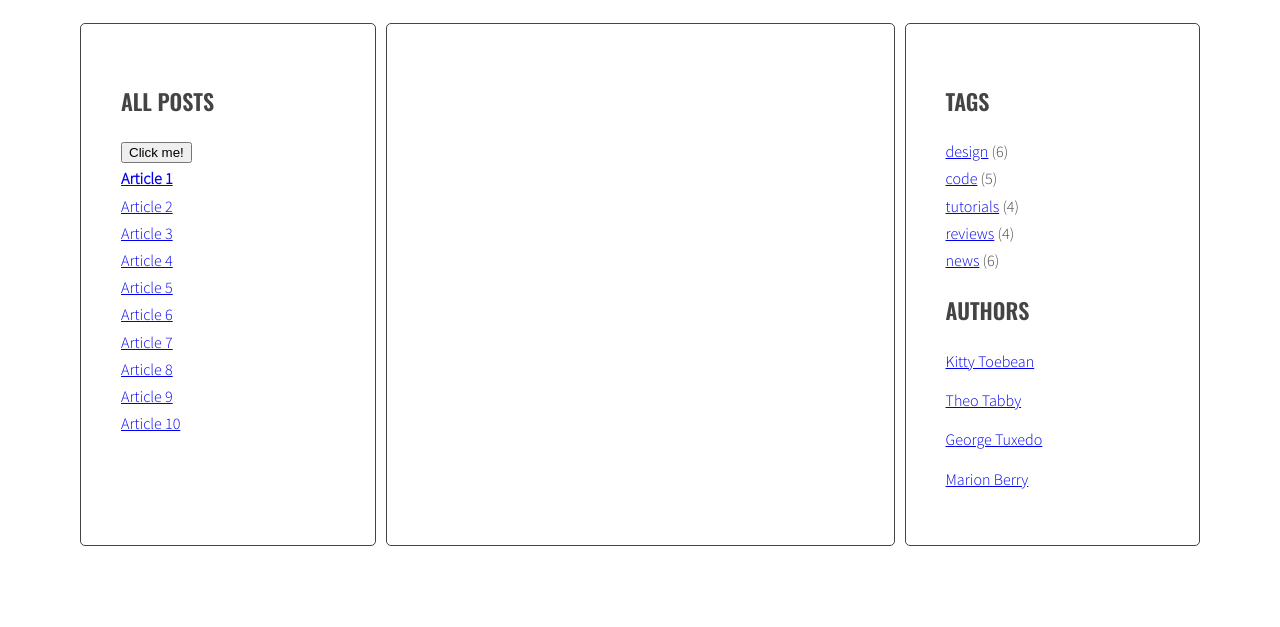
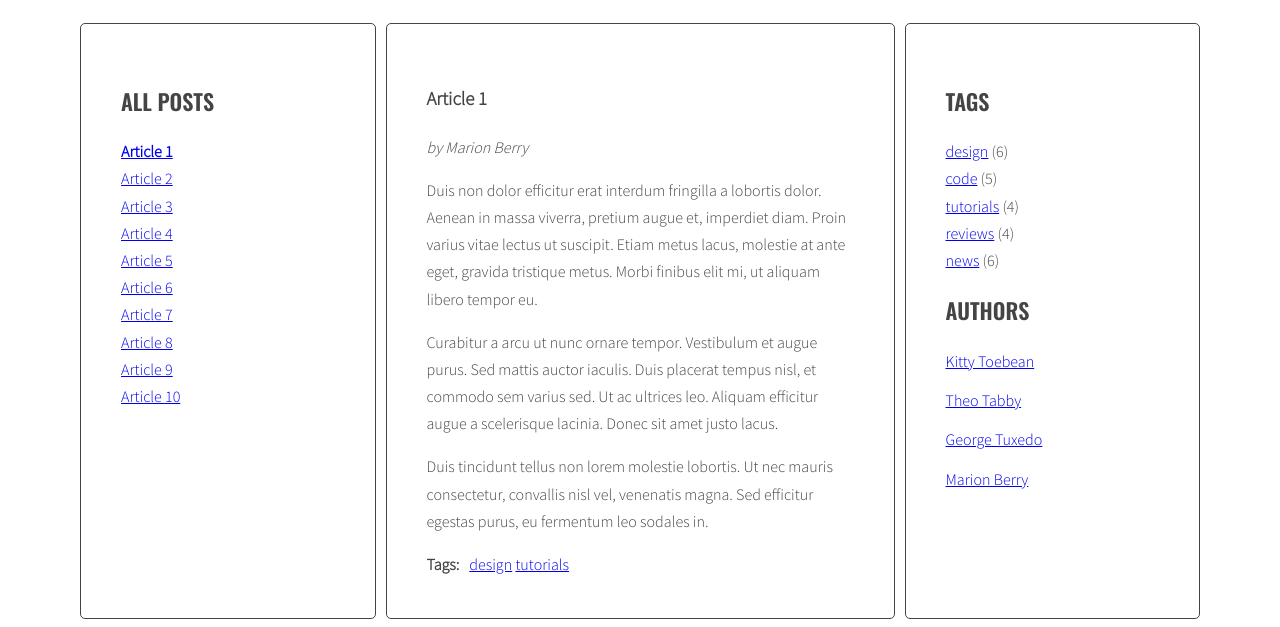
Before and after one commit to patrickkarney/javascript-blog, a website: page index.html in a window 1280 px wide. Both pictures are taken after a click on the link "Article 1". Shown: the part 220-847 px from the top of the page. Before the commit the page ends 800 px from the top, so only its background shows below. Drawn offline with nearby package versions, Linux system fonts and the light colour scheme.

Commit message:
Change article class to active

```diff
--- a/index.html
+++ b/index.html
@@ -12,7 +12,6 @@
               <main class="wrapper">
                 <aside class="sidebar">
                   <h2 class="section-title">All posts</h2>
-                  <button id="test-button">Click me!</button>
                   <ul class="list titles">
                     <li><a href="#article-1" class="active"><span>Article 1</span></a></li>
                     <li><a href="#article-2"><span>Article 2</span></a></li>
--- a/js/script.js
+++ b/js/script.js
@@ -1,8 +1,4 @@
 {
-    /*document.getElementById('test-button').addEventListener('click', function(){
-        const links = document.querySelectorAll('.titles a');
-        console.log('links:', links);
-  });*/
 
   const titleClickHandler = function(event){
     console.log('Link was clicked!');
@@ -22,6 +18,7 @@
 
   console.log('clickedElement:', clickedElement);
   clickedElement.classList.add('active');
+
   /* [DONE] remove class 'active' from all articles */
 
   const activeArticles = document.querySelectorAll('.posts .active');
@@ -30,14 +27,21 @@
     activeArticle.classList.remove('active');
   }
 
-  /* get 'href' attribute from the clicked link */
+  /* [DONE] get 'href' attribute from the clicked link */
 
   const articleSelector = clickedElement.getAttribute('href');
   console.log('selektor: ', articleSelector);
 
-  /* find the correct article using the selector (value of 'href' attribute) */
+  /* [DONE] find the correct article using the selector (value of 'href' attribute) */
 
-  /* add class 'active' to the correct article */
+  const targetArticle = document.querySelector(articleSelector);
+  console.log('Artykuł: ', targetArticle);
+
+  /* [DONE] add class 'active' to the correct article */
+
+  targetArticle.classList.add('active');
+
+
   }
   const links = document.querySelectorAll('.titles a');
 
```
